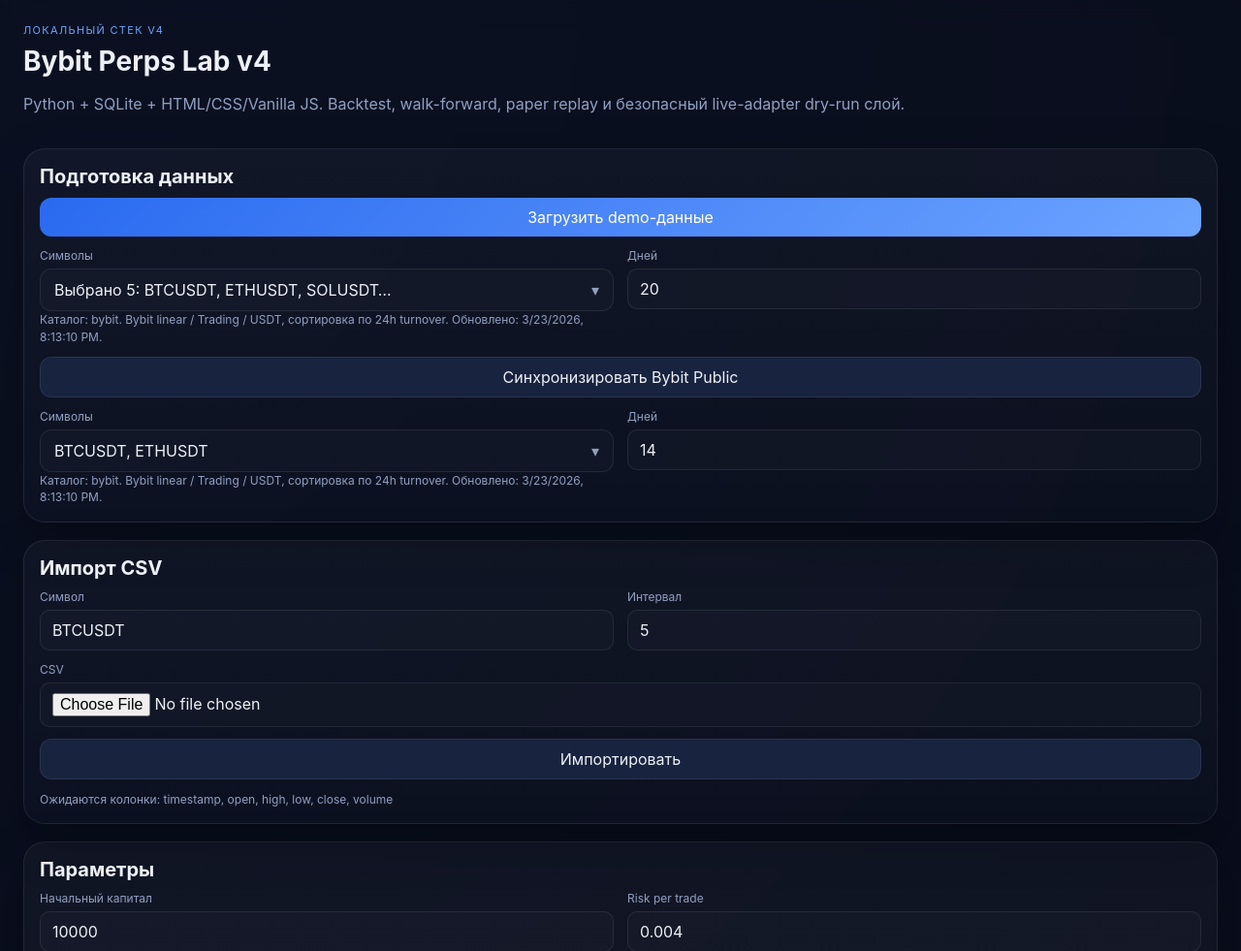
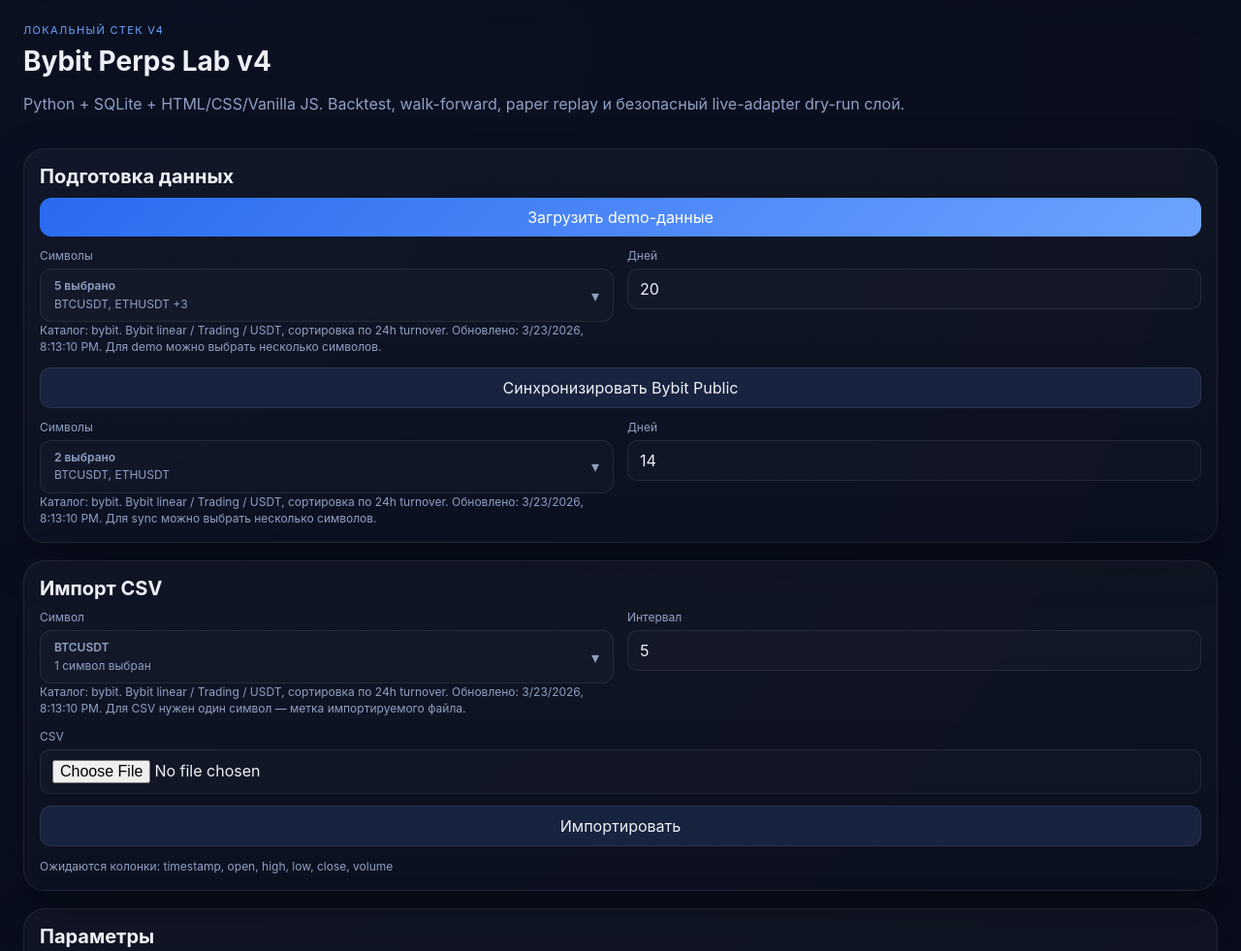
Before and after one commit to RomanHuBoss/bybit-perps-lab, a Flask app: page / in a window 1280 px wide. Shown: the top 981 px of the page at 97% size. Run offline with Flask 3, Linux system fonts and the light colour scheme; data comes from the database, SQL or seed files in the repository; data that the repository does not hold is empty.

Commit message:
refactor(ui): улучшить выбор символов и развести multi/single-select по сценариям
- переработан свернутый вид multi-select для demo и sync
- вместо многострочного списка выбранных символов теперь показывается компактный summary:
  «N выбрано» и короткая строка вида «BTCUSDT, ETHUSDT +3»
- для блока «Импорт CSV» multi-select заменён на single-select с поиском
- для блока «Tiny live / dry-run» multi-select заменён на single-select с поиском
- сохранена совместимость с текущей логикой через синхронизацию скрытых значений symbol-полей
- улучшена читаемость и компактность формы выбора символов в боковой панели

```diff
--- a/static/app.js
+++ b/static/app.js
@@ -30,9 +30,13 @@
   demoPicker: document.getElementById('demoPicker'),
   demoPickerHint: document.getElementById('demoPickerHint'),
   demoDays: document.getElementById('demoDays'),
+  csvPicker: document.getElementById('csvPicker'),
+  csvPickerHint: document.getElementById('csvPickerHint'),
   syncPicker: document.getElementById('syncPicker'),
   syncPickerHint: document.getElementById('syncPickerHint'),
   syncDays: document.getElementById('syncDays'),
+  tinyPicker: document.getElementById('tinyPicker'),
+  tinyPickerHint: document.getElementById('tinyPickerHint'),
   paperName: document.getElementById('paperName'),
   paperSteps: document.getElementById('paperSteps'),
   symbolsList: document.getElementById('symbolsList'),
@@ -43,6 +47,7 @@
   secondaryTbody: document.getElementById('secondaryTbody'),
   configForm: document.getElementById('configForm'),
   csvForm: document.getElementById('csvForm'),
+  csvSymbol: document.getElementById('csvSymbol'),
   equityCanvas: document.getElementById('equityCanvas'),
   paperStatus: document.getElementById('paperStatus'),
   paperMeta: document.getElementById('paperMeta'),
@@ -138,10 +143,22 @@
   return state.pickers[key] ? [...state.pickers[key].selected] : [];
 }
 
-function pickerSummary(selected) {
-  if (!selected.length) return 'Ничего не выбрано';
-  if (selected.length <= 3) return selected.join(', ');
-  return `Выбрано ${selected.length}: ${selected.slice(0, 3).join(', ')}…`;
+function selectedPickerValue(key) {
+  return selectedPickerSymbols(key)[0] || '';
+}
+
+function pickerSummary(picker, selected) {
+  const count = selected.length;
+  if (picker.multi) {
+    if (!count) return { title: 'Выбрать символы', subtitle: 'Ничего не выбрано' };
+    if (count === 1) return { title: selected[0], subtitle: '1 символ выбран' };
+    if (count === 2) return { title: '2 выбрано', subtitle: selected.join(', ') };
+    return { title: `${count} выбрано`, subtitle: `${selected.slice(0, 2).join(', ')} +${count - 2}` };
+  }
+  if (!count) return { title: 'Выбрать символ', subtitle: 'Ничего не выбрано' };
+  const row = (state.symbolCatalog || []).find((item) => item.symbol === selected[0]);
+  const subtitle = row ? `${row.base_coin || ''}/${row.quote_coin || ''}`.replace(/^\//, '') : '1 символ выбран';
+  return { title: selected[0], subtitle: subtitle || '1 символ выбран' };
 }
 
 function formatCompact(value) {
@@ -149,16 +166,19 @@
   return Number(value).toLocaleString('en-US', { notation: 'compact', maximumFractionDigits: 1 });
 }
 
-function buildMultiSelect(root, key) {
+function buildPicker(root, key, { multi = true, placeholder = 'Выбрать символы' } = {}) {
   if (!root) return;
   root.innerHTML = `
-    <button type="button" class="multi-select-toggle">Выбрать символы</button>
+    <button type="button" class="multi-select-toggle">
+      <span class="picker-toggle-title">${placeholder}</span>
+      <span class="picker-toggle-subtitle">Ничего не выбрано</span>
+    </button>
     <div class="multi-select-menu" hidden>
       <div class="multi-select-toolbar">
         <input type="text" class="multi-select-search" placeholder="Поиск по символу или монете" />
-        <div class="multi-select-actions">
-          <button type="button" data-action="all">Выбрать всё</button>
-          <button type="button" data-action="clear">Сбросить всё</button>
+        <div class="multi-select-actions ${multi ? '' : 'single-actions'}">
+          ${multi ? '<button type="button" data-action="all">Выбрать всё</button>' : ''}
+          <button type="button" data-action="clear">${multi ? 'Сбросить всё' : 'Очистить'}</button>
         </div>
       </div>
       <div class="multi-select-selected"></div>
@@ -169,6 +189,8 @@
   const picker = {
     root,
     key,
+    multi,
+    placeholder,
     toggle: root.querySelector('.multi-select-toggle'),
     menu: root.querySelector('.multi-select-menu'),
     search: root.querySelector('.multi-select-search'),
@@ -176,6 +198,7 @@
     optionsWrap: root.querySelector('.multi-select-options'),
     selected: new Set(loadSavedPickerSelection(key)),
     filter: '',
+    valueInput: document.getElementById(key === 'csv' ? 'csvSymbol' : key === 'tiny' ? 'tinySymbol' : ''),
   };
   state.pickers[key] = picker;
 
@@ -198,7 +221,7 @@
 
   picker.menu.addEventListener('click', (event) => {
     const action = event.target.dataset.action;
-    if (action === 'all') {
+    if (action === 'all' && picker.multi) {
       filteredCatalogForPicker(key).forEach((row) => picker.selected.add(row.symbol));
       savePickerSelection(key);
       renderPicker(key);
@@ -234,10 +257,17 @@
   return rows.filter((row) => [row.symbol, row.base_coin, row.quote_coin].filter(Boolean).join(' ').toUpperCase().includes(filter));
 }
 
+function setSingleDefault(picker, desiredList) {
+  if (!picker || picker.selected.size > 0) return;
+  const first = desiredList.find(Boolean);
+  if (first) picker.selected = new Set([first]);
+}
+
 function ensurePickerDefaults() {
   const demoDefaults = normalizeSymbols(state.config.demo_symbols || ['BTCUSDT', 'ETHUSDT', 'SOLUSDT', 'XRPUSDT', 'DOGEUSDT']);
   const syncDefaults = normalizeSymbols(loadSavedPickerSelection('sync').length ? loadSavedPickerSelection('sync') : ['BTCUSDT', 'ETHUSDT']);
   const catalogSymbols = new Set((state.symbolCatalog || []).map((row) => row.symbol));
+  const availableSymbols = state.symbols.length ? state.symbols : [...catalogSymbols];
   const fallbackDemo = demoDefaults.filter((symbol) => catalogSymbols.has(symbol));
   const fallbackSync = syncDefaults.filter((symbol) => catalogSymbols.has(symbol));
   if (state.pickers.demo && state.pickers.demo.selected.size === 0) {
@@ -246,8 +276,9 @@
   if (state.pickers.sync && state.pickers.sync.selected.size === 0) {
     (fallbackSync.length ? fallbackSync : syncDefaults).forEach((symbol) => state.pickers.sync.selected.add(symbol));
   }
-  savePickerSelection('demo');
-  savePickerSelection('sync');
+  setSingleDefault(state.pickers.csv, [loadSavedPickerSelection('csv')[0], availableSymbols[0], demoDefaults[0], 'BTCUSDT'].filter((symbol) => catalogSymbols.has(symbol) || symbol === 'BTCUSDT'));
+  setSingleDefault(state.pickers.tiny, [loadSavedPickerSelection('tiny')[0], 'DOGEUSDT', availableSymbols[0], demoDefaults[0]].filter((symbol) => catalogSymbols.has(symbol)));
+  ['demo', 'sync', 'csv', 'tiny'].forEach(savePickerSelection);
 }
 
 function renderPicker(key) {
@@ -255,10 +286,16 @@
   if (!picker) return;
   const allRows = filteredCatalogForPicker(key);
   const selected = [...picker.selected];
-  picker.toggle.textContent = pickerSummary(selected);
+  const summary = pickerSummary(picker, selected);
+  picker.toggle.innerHTML = `
+    <span class="picker-toggle-title">${summary.title}</span>
+    <span class="picker-toggle-subtitle">${summary.subtitle}</span>
+  `;
   picker.toggle.title = selected.join(', ');
+  if (picker.valueInput) picker.valueInput.value = selected[0] || '';
 
   picker.selectedWrap.innerHTML = '';
+  if (picker.multi) {
     if (selected.length) {
       selected.slice(0, 12).forEach((symbol) => {
         const tag = document.createElement('button');
@@ -274,6 +311,10 @@
       empty.textContent = 'Ничего не выбрано';
       picker.selectedWrap.appendChild(empty);
     }
+    picker.selectedWrap.hidden = false;
+  } else {
+    picker.selectedWrap.hidden = true;
+  }
 
   picker.optionsWrap.innerHTML = '';
   if (!allRows.length) {
@@ -285,9 +326,9 @@
   }
   allRows.slice(0, 120).forEach((row) => {
     const option = document.createElement('label');
-    option.className = 'multi-option';
+    option.className = `multi-option ${picker.multi ? '' : 'single-option'}`;
     option.innerHTML = `
-      <input type="checkbox" ${picker.selected.has(row.symbol) ? 'checked' : ''} />
+      <input type="${picker.multi ? 'checkbox' : 'radio'}" name="picker-${key}" ${picker.selected.has(row.symbol) ? 'checked' : ''} />
       <div class="multi-option-main">
         <strong>${row.symbol}</strong>
         <small>${row.base_coin || ''}/${row.quote_coin || ''}</small>
@@ -295,8 +336,13 @@
       <div class="multi-option-meta">${formatCompact(row.turnover24h)}</div>
     `;
     option.querySelector('input').addEventListener('change', (event) => {
+      if (picker.multi) {
         if (event.target.checked) picker.selected.add(row.symbol);
         else picker.selected.delete(row.symbol);
+      } else {
+        picker.selected = event.target.checked ? new Set([row.symbol]) : new Set();
+        closeAllPickers();
+      }
       savePickerSelection(key);
       renderPicker(key);
     });
@@ -309,14 +355,18 @@
   const src = meta.source || '—';
   const when = meta.fetched_at ? new Date(meta.fetched_at).toLocaleString() : '—';
   const suffix = meta.error ? ` Ошибка обновления: ${meta.error}` : '';
-  const hint = `Каталог: ${src}. Bybit linear / Trading / USDT, сортировка по 24h turnover. Обновлено: ${when}.${suffix}`;
-  if (els.demoPickerHint) els.demoPickerHint.textContent = hint;
-  if (els.syncPickerHint) els.syncPickerHint.textContent = hint;
+  const baseHint = `Каталог: ${src}. Bybit linear / Trading / USDT, сортировка по 24h turnover. Обновлено: ${when}.${suffix}`;
+  if (els.demoPickerHint) els.demoPickerHint.textContent = `${baseHint} Для demo можно выбрать несколько символов.`;
+  if (els.syncPickerHint) els.syncPickerHint.textContent = `${baseHint} Для sync можно выбрать несколько символов.`;
+  if (els.csvPickerHint) els.csvPickerHint.textContent = `${baseHint} Для CSV нужен один символ — метка импортируемого файла.`;
+  if (els.tinyPickerHint) els.tinyPickerHint.textContent = `${baseHint} Для tiny live используется один символ.`;
 }
 
 function initPickers() {
-  buildMultiSelect(els.demoPicker, 'demo');
-  buildMultiSelect(els.syncPicker, 'sync');
+  buildPicker(els.demoPicker, 'demo', { multi: true, placeholder: 'Выбрать символы' });
+  buildPicker(els.syncPicker, 'sync', { multi: true, placeholder: 'Выбрать символы' });
+  buildPicker(els.csvPicker, 'csv', { multi: false, placeholder: 'Выбрать символ' });
+  buildPicker(els.tinyPicker, 'tiny', { multi: false, placeholder: 'Выбрать символ' });
 }
 
 document.addEventListener('click', (event) => {
@@ -534,6 +584,8 @@
   ensurePickerDefaults();
   renderPicker('demo');
   renderPicker('sync');
+  renderPicker('csv');
+  renderPicker('tiny');
   updateCatalogHints();
 
   const preferred = selectedPickerSymbols('demo').filter((symbol) => state.symbols.includes(symbol));
--- a/static/styles.css
+++ b/static/styles.css
@@ -303,6 +303,28 @@
   border-color: rgba(108,164,255,0.55);
 }
 
+.picker-toggle-title {
+  display: block;
+  font-weight: 600;
+  line-height: 1.2;
+  max-width: calc(100% - 10px);
+  overflow: hidden;
+  text-overflow: ellipsis;
+  white-space: nowrap;
+}
+
+.picker-toggle-subtitle {
+  display: block;
+  margin-top: 4px;
+  color: var(--muted);
+  font-size: 12px;
+  line-height: 1.2;
+  max-width: calc(100% - 10px);
+  overflow: hidden;
+  text-overflow: ellipsis;
+  white-space: nowrap;
+}
+
 .multi-select-menu {
   position: absolute;
   z-index: 30;
@@ -346,6 +368,10 @@
   overflow: auto;
 }
 
+.single-select .multi-select-selected {
+  display: none;
+}
+
 .mini-chip {
   border-radius: 999px;
   padding: 6px 10px;
@@ -377,6 +403,16 @@
   width: auto;
 }
 
+.single-option {
+  cursor: pointer;
+}
+
+.single-option:hover,
+.multi-option:hover {
+  border-color: rgba(108,164,255,0.28);
+  background: rgba(255,255,255,0.035);
+}
+
 .multi-option-main {
   min-width: 0;
   display: flex;
@@ -398,3 +434,6 @@
 .multi-option-meta {
   white-space: nowrap;
 }
+
+
+.single-actions { justify-content: flex-end; }
--- a/templates/index.html
+++ b/templates/index.html
@@ -42,8 +42,13 @@
       <section class="panel compact">
         <h2>Импорт CSV</h2>
         <form id="csvForm" class="stack">
-          <div class="grid two">
-            <label><span>Символ</span><input name="symbol" required value="BTCUSDT" /></label>
+          <div class="grid two prep-grid">
+            <label class="picker-field">
+              <span>Символ</span>
+              <input id="csvSymbol" name="symbol" type="hidden" value="BTCUSDT" />
+              <div id="csvPicker" class="multi-select single-select"></div>
+              <p class="hint" id="csvPickerHint">Каталог Bybit linear USDT, выбор одного символа для маркировки импортируемого CSV.</p>
+            </label>
             <label><span>Интервал</span><input name="interval" required value="5" /></label>
           </div>
           <label><span>CSV</span><input name="file" type="file" accept=".csv" required /></label>
@@ -234,7 +239,12 @@
           <article class="panel table-panel">
             <div class="stack">
               <div class="grid three">
-                <label><span>Символ</span><input id="tinySymbol" value="DOGEUSDT" /></label>
+                <label class="picker-field">
+                  <span>Символ</span>
+                  <input id="tinySymbol" type="hidden" value="DOGEUSDT" />
+                  <div id="tinyPicker" class="multi-select single-select"></div>
+                  <p class="hint" id="tinyPickerHint">Каталог Bybit linear USDT, один символ для плана и dry-run.</p>
+                </label>
                 <label><span>Notional, USDT</span><input id="tinyNotional" type="number" min="5" step="1" value="10" /></label>
                 <label class="check"><input id="tinyFreshOnly" type="checkbox" checked /><span>Только свежий сигнал</span></label>
               </div>
```
Lines whose indentation alone changed are shown as unchanged.
